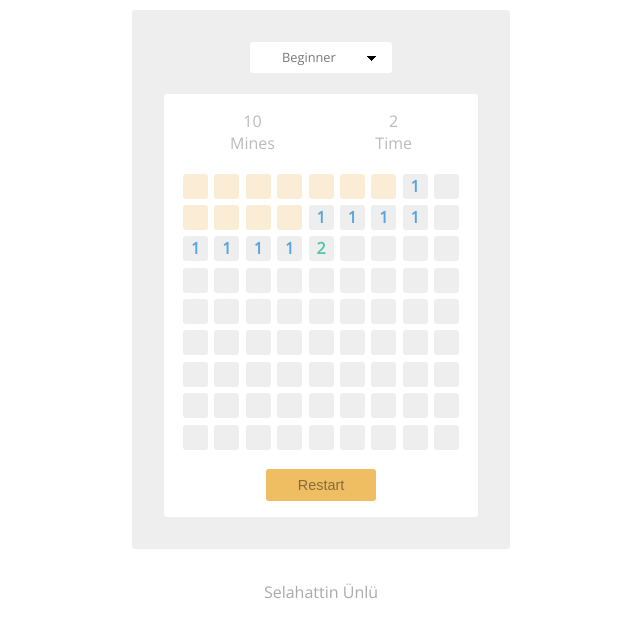
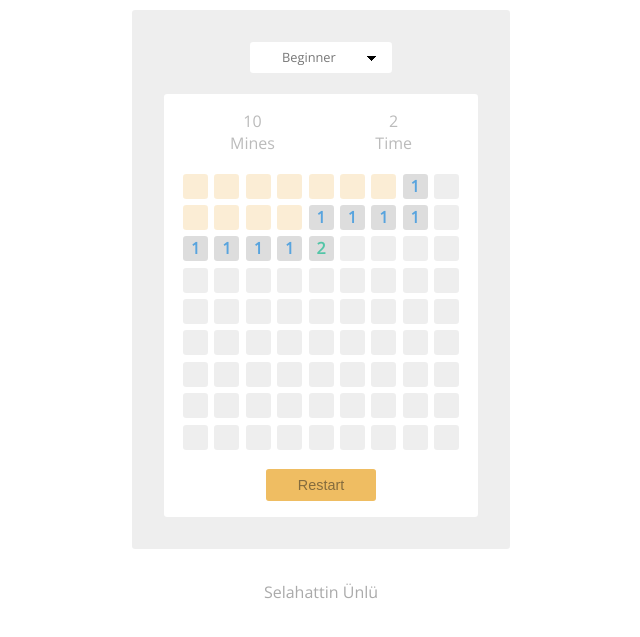
Before and after one commit to selahattinunlu/minesweeper-game, a plain HTML site: page index.html in a window 1280 px wide. Both pictures are taken after a click on the element 514 px from the left and 305 px from the top of the page. Shown: the part 119-756 px from the top of the page, without its empty margins (319-959 px from the left). Drawn offline with nearby package versions, Linux system fonts and the light colour scheme.

Commit message:
fix css class name

```diff
--- a/game.css
+++ b/game.css
@@ -115,7 +115,7 @@ a {
    cursor: pointer;
 }
 
-.zone.is-revelead {
+.zone.is-revealed {
    background: #ddd;
 }
 
```
